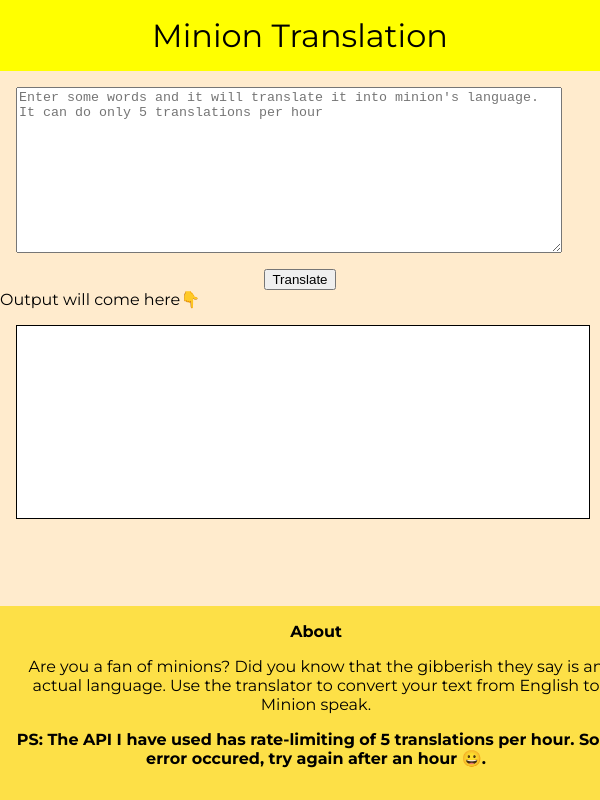
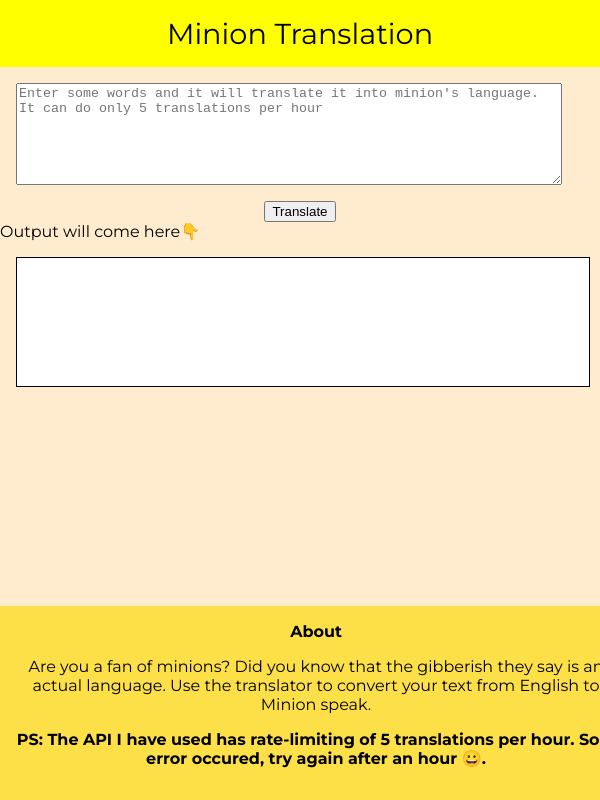
Before and after one commit to PrathamPatel010/Minion-Speaks, a plain HTML site: page index.html in a window 600 px wide. Drawn offline with Linux system fonts and the light colour scheme.

Commit message:
feat : Made it responsive

```diff
--- a/style.css
+++ b/style.css
@@ -53,3 +53,38 @@ nav {
     margin: 1rem;
     padding: 1rem;
 }
+
+
+/* Styles for screens smaller than 600px */
+
+@media (max-width: 600px) {
+    .heading {
+        font-size: 1.5rem;
+    }
+    #txt-input {
+        width: 90%;
+        height: 6rem;
+    }
+    #txt-output {
+        height: 6rem;
+        width: 90%;
+    }
+}
+
+
+/* Styles for screens between 600px and 1200px */
+
+@media (min-width: 600px) and (max-width: 1200px) {
+    .heading {
+        font-size: 1.8rem;
+    }
+}
+
+
+/* Styles for screens larger than 1200px */
+
+@media (min-width: 1200px) {
+    .heading {
+        font-size: 2rem;
+    }
+}
```
